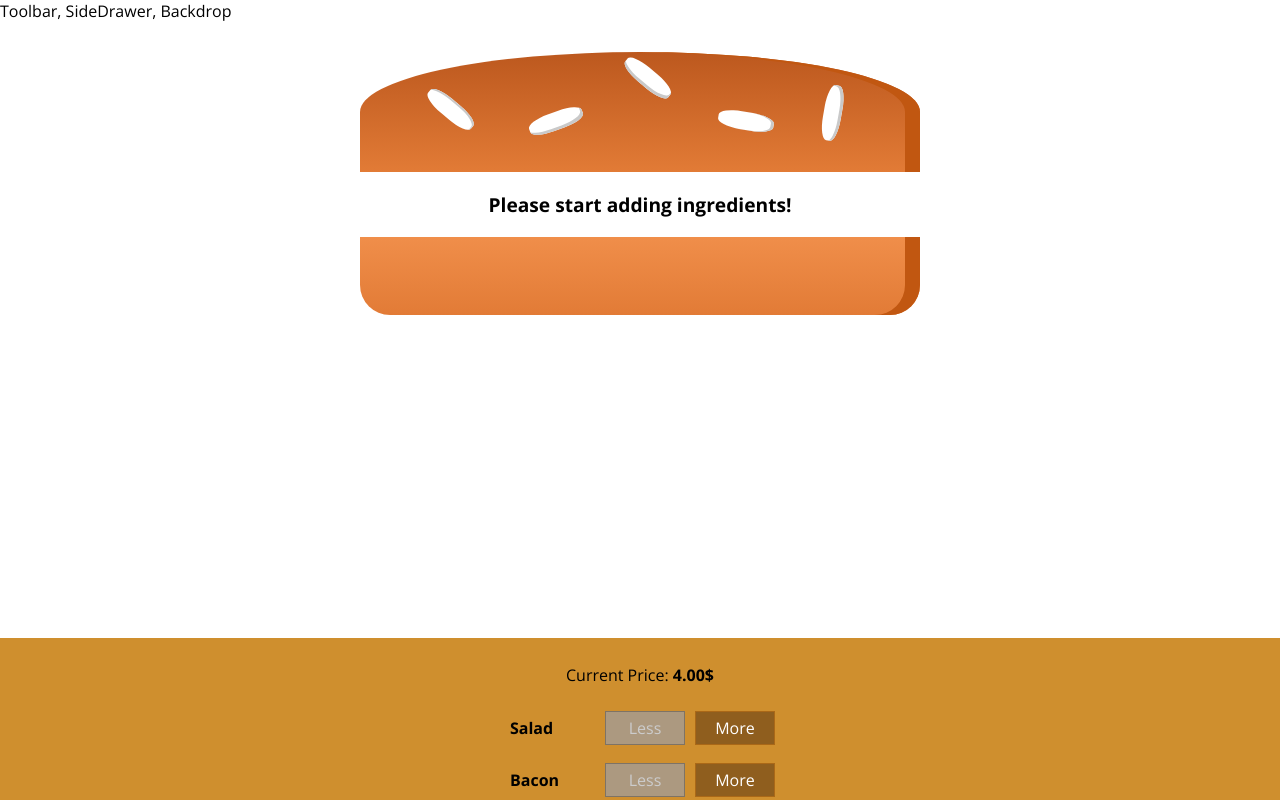
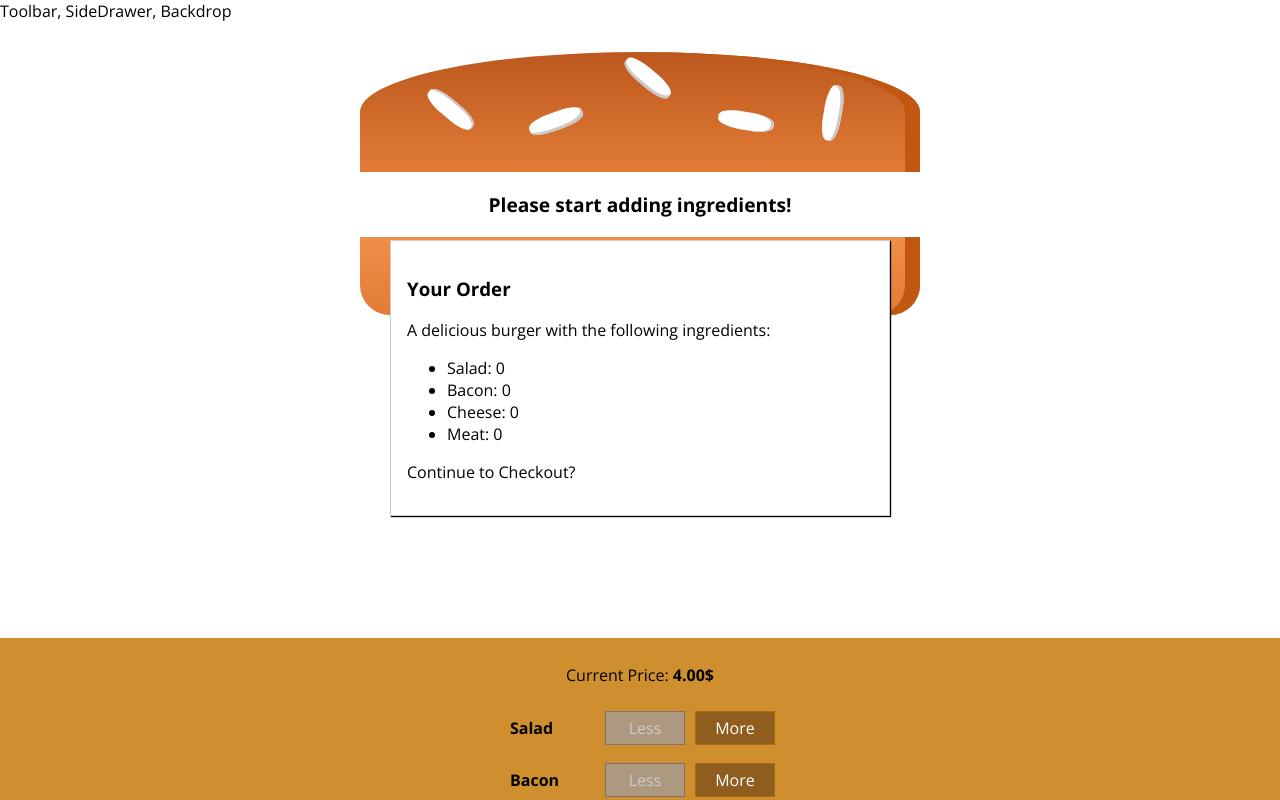
Before and after one commit to Tomekzako/The-Burger-Builder, a React app: page / in a window 1280 px wide. Shown: the top 800 px of the page. Built offline with nearby package versions, Linux system fonts and the light colour scheme.

Commit message:
Creating the Order Summary Modal

```diff
--- /dev/null
+++ b/src/components/Burger/OrderSummary/OrderSummary.js
@@ -0,0 +1,22 @@
+import React from 'react';
+import Aux from '../../../hoc/Auxiliary';
+
+const orderSummary = (props) => {
+    const orderedList = Object.keys(props.ingredients).map( (el, index) => {
+        return <li key={el + index}><span style={{textTransform: 'capitalize'}}>{el}:</span> {props.ingredients[el]}</li>
+    });
+
+    return (
+        <Aux>
+            <h3>Your Order</h3>
+            <p>A delicious burger with the following ingredients:</p>
+            <ul>
+                {orderedList}
+            </ul>
+            <p>Continue to Checkout?</p>
+
+        </Aux>
+    );
+};
+
+export default orderSummary;
--- a/src/components/UI/Modal/Modal.js
+++ b/src/components/UI/Modal/Modal.js
@@ -5,7 +5,7 @@ import classes from './Modal.css';
 const modal = (props) => {
     return (
         <div className={classes.Modal}>
-
+            {props.children}
         </div>
     );
 };
--- a/src/containers/BurgerBuilder/BurgerBuilder.js
+++ b/src/containers/BurgerBuilder/BurgerBuilder.js
@@ -2,6 +2,8 @@ import React, {Component} from 'react';
 import Aux from '../../hoc/Auxiliary';
 import Burger from '../../components/Burger/Burger';
 import BuildControls from '../../components/Burger/BuildControls/BuildControls';
+import Modal from '../../components/UI/Modal/Modal';
+import OrderSummary from '../../components/Burger/OrderSummary/OrderSummary';
 
 const INGREDIENT_PRICES = {
     salad: 0.5,
@@ -74,6 +76,9 @@ class BurgerBuilder extends Component {
 
         return (
             <Aux>
+                <Modal>
+                    <OrderSummary ingredients={this.state.ingredients} />
+                </Modal>
                 <Burger ingredients={this.state.ingredients}/>
                 <BuildControls
                     ingredientAdded={this.addIngredientHandler}
```
